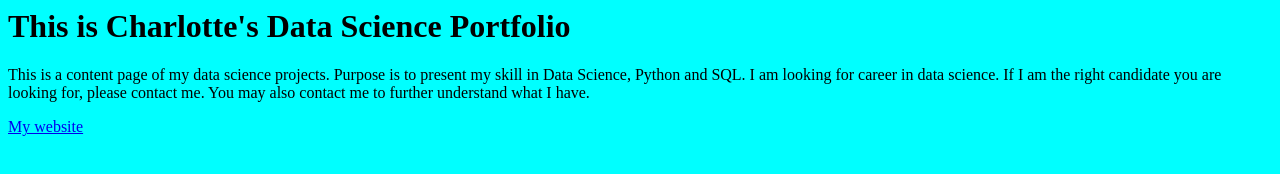
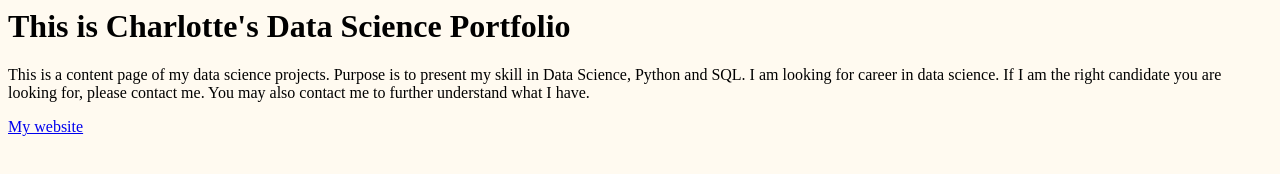
Before and after one commit to ChiaC/ChiaC.github.io, a plain HTML site: page index.html in a window 1280 px wide. Drawn offline with Linux system fonts and the light colour scheme.

Commit message:
Update index.html

```diff
--- a/index.html
+++ b/index.html
@@ -1,7 +1,7 @@
 <html>
 
     <style>
-        body{background-color:aqua;}
+        body{background-color:floralwhite;}
 
         .intro{color:brown;}
     </style>
```
